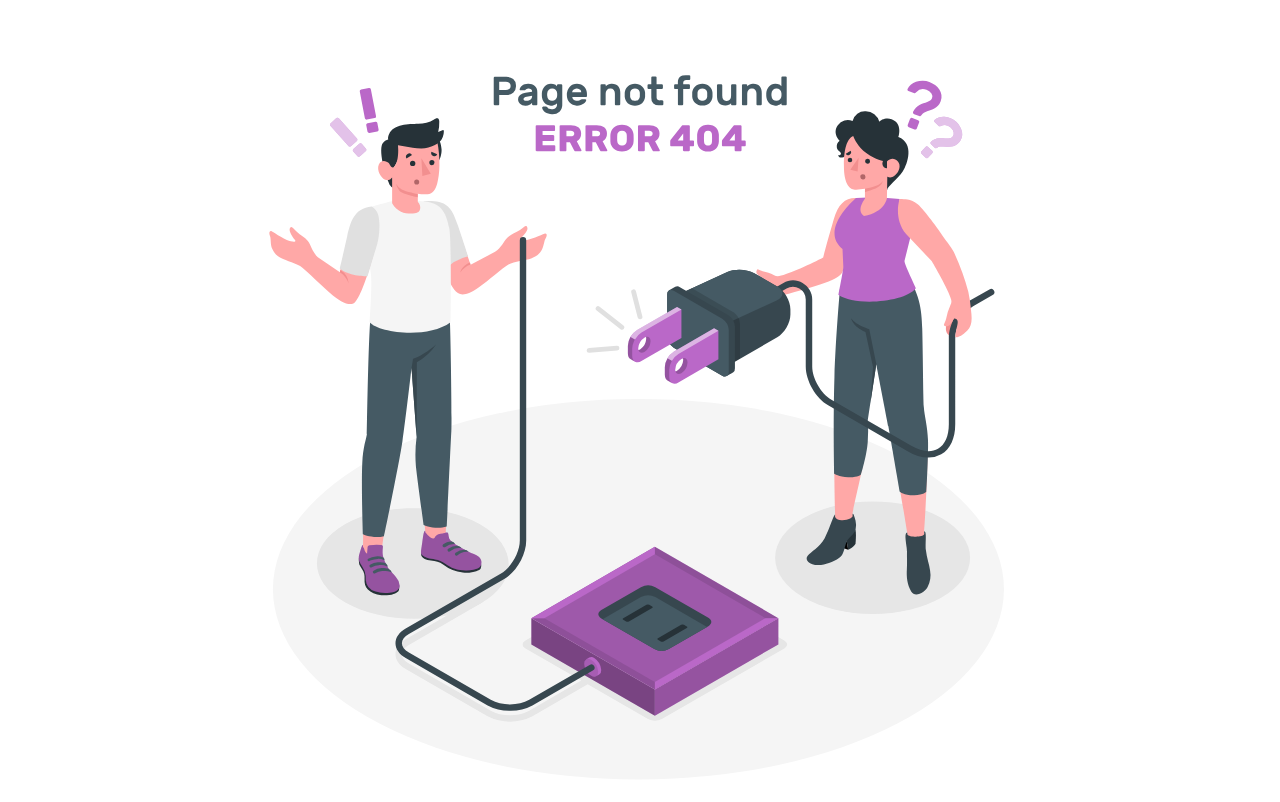
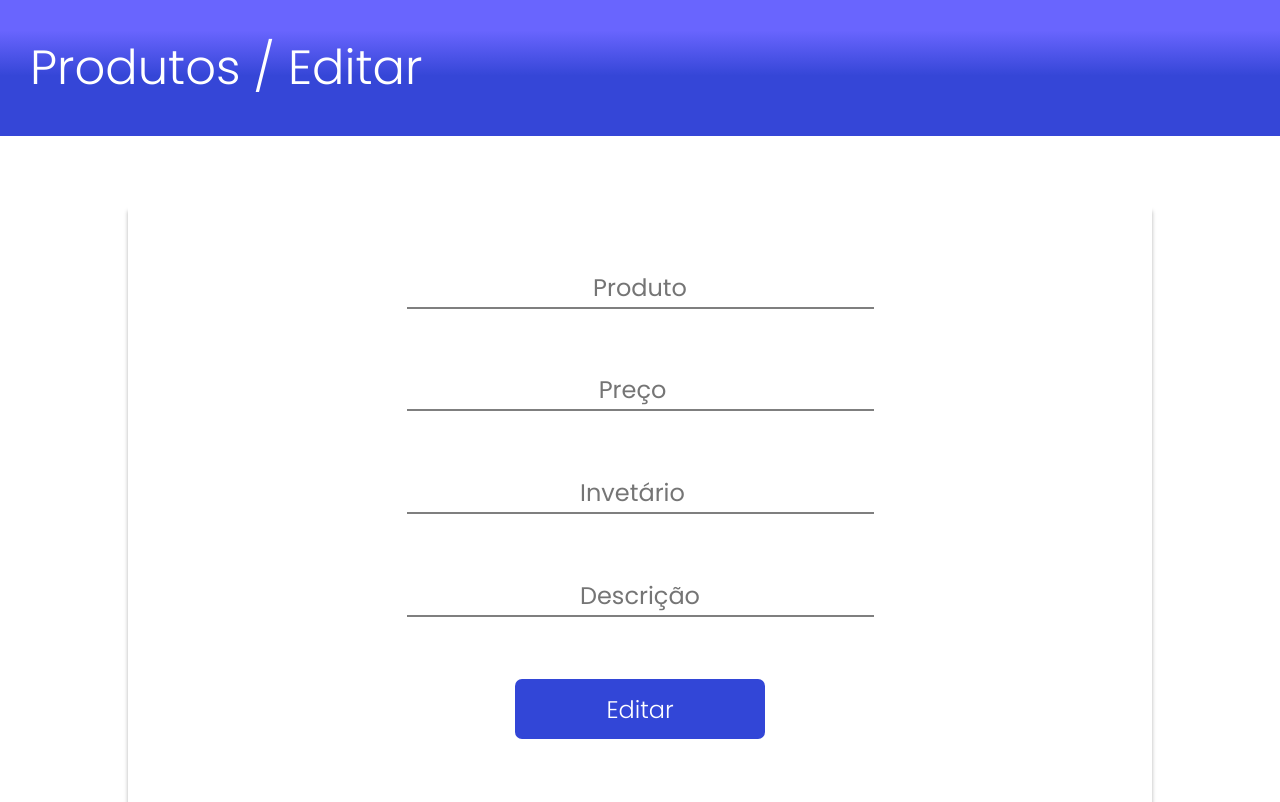
Before and after one commit to FabioPenedo/productsfrontend, a React (Vite) app: page /edit/1 in a window 1280 px wide. Built offline with nearby package versions, Linux system fonts and the light colour scheme.

Commit message:
criado função para consumir api de atualizar os produtos, finalizado e funcional

```diff
--- a/src/App.tsx
+++ b/src/App.tsx
@@ -10,7 +10,7 @@ const App = () => {
       <Routes>
         <Route path='/' element={< Home />} />
         <Route path='/register' element={< Register />} />
-        <Route path='/edit' element={< Edit />} />
+        <Route path='/edit/:id' element={< Edit />} />
         <Route path='*' element={<NotFound />} />
       </Routes>
     </>
--- a/src/api.ts
+++ b/src/api.ts
@@ -1,9 +1,7 @@
 import axios from 'axios';
-
-//const baseURL = 'http://localhost'
+import { json } from 'react-router-dom';
 
 const axiosInstance = axios.create({baseURL: 'http://localhost'});
-
 
 export const api = {
   addNewProduct: async (name: string, price: string, inventory: string, description: string) => {
@@ -22,9 +20,17 @@ export const api = {
       console.error
     }
   },
-  updateProductData: async (id: number, name: string, price: number, inventory: number, description: string) => {
+  getProductsById: async (id: string | undefined) => {
     try {
-      let response = await axiosInstance.put(`/update/${id}`,  { id, name, price, inventory, description } );
+      let response = await axiosInstance.get(`/list/${id}`)
+      return response.data
+    } catch (error) {
+      console.error
+    }
+  },
+  updateProductData: async (id: string, name: string, price: string, inventory: string, description: string) => {
+    try {
+      let response = await axiosInstance.put(`/uptade/${id}`, new URLSearchParams( { name, price, inventory, description } ));
       return response.data
     } catch (error) {
       console.error
--- a/src/components/ProductItem/index.tsx
+++ b/src/components/ProductItem/index.tsx
@@ -24,7 +24,7 @@ export const ProductItem = ({data}: Props) => {
           <C.Name>{data.description}</C.Name>
         </C.DataName>
         <C.LogoEditAndDelete>
-          <Link to="/edit"><C.LogoEdit /></Link>
+          <Link to={`/edit/${data.id}`}><C.LogoEdit /></Link>
           <C.LogoDelete onClick={() => handleClickDelete(data.id)} />
         </C.LogoEditAndDelete>
       </C.InfoData>
--- a/src/pages/edit/Edit.tsx
+++ b/src/pages/edit/Edit.tsx
@@ -1,6 +1,38 @@
+import { useState, ChangeEvent } from 'react';
+import { useParams } from 'react-router-dom';
+import { api }  from '../../api';
 import * as C from './style';
 
 export const Edit = () => {
+  const params = useParams().id
+
+  const [product, setProduct] = useState('')
+  const [price, setPrice] = useState('')
+  const [inventory, setInventory] = useState('')
+  const [description, setDescription] = useState('')
+
+  const handleProduct = {
+    product: (e: ChangeEvent<HTMLInputElement>) => setProduct(e.target.value),
+    price: (e: ChangeEvent<HTMLInputElement>) => setPrice(e.target.value),
+    inventory: (e: ChangeEvent<HTMLInputElement>) => setInventory(e.target.value),
+    description: (e: ChangeEvent<HTMLInputElement>) => setDescription(e.target.value)
+  };
+
+  const handleEditProducts = async () => {
+    if(params) {
+      if(product && price && inventory && description) {
+        await api.updateProductData(params, product, price , inventory , description)
+        setProduct('')
+        setPrice('')
+        setInventory('')
+        setDescription('')
+        alert('Atualizado com sucesso!')
+      } else {
+        alert('Precisa ser preenchido!')
+      }
+    }
+  }
+
   return (
     <C.Container>
       <C.UpSide>
@@ -10,12 +42,12 @@ export const Edit = () => {
       <C.MiddlePart>
         <C.Info>
           <C.InfoValue>
-            <C.Form action="/" method="post">
-              <C.Input type="text" placeholder='Produto' />
-              <C.Input type="number" placeholder='Preço' />
-              <C.Input type="number" placeholder='Invetário' />
-              <C.Input type="text" placeholder='Descrição'/>
-              <C.InputSubmit type="submit" value="Editar" />
+            <C.Form>
+              <C.Input type="text" placeholder='Produto' onChange={handleProduct.product} value={product} />
+              <C.Input type="number" placeholder='Preço' onChange={handleProduct.price} value={price} />
+              <C.Input type="number" placeholder='Invetário' onChange={handleProduct.inventory} value={inventory} />
+              <C.Input type="text" placeholder='Descrição' onChange={handleProduct.description} value={description} />
+              <C.InputSubmit onClick={handleEditProducts}>Editar</C.InputSubmit>
             </C.Form>
           </C.InfoValue>
         </C.Info>
--- a/src/pages/edit/style.ts
+++ b/src/pages/edit/style.ts
@@ -44,7 +44,7 @@ export const InfoValue = styled.div`
   height: inherit;
 `;
 
-export const Form = styled.form`
+export const Form = styled.div`
   display: flex;
   flex-direction: column;
   justify-content: space-evenly;
@@ -62,9 +62,10 @@ export const Input = styled.input`
   color: rgba(0, 0, 0, 0.5);
   border: 0;
   border-bottom: 2px solid rgba(0, 0, 0, 0.5);
+  outline: 0;
 `;
 
-export const InputSubmit = styled.input`
+export const InputSubmit = styled.button`
   cursor: pointer;
   width: 250px;
   height: 60px;
--- a/src/pages/register/Register.tsx
+++ b/src/pages/register/Register.tsx
@@ -19,7 +19,7 @@ export const Register = () => {
 
   const handleAddProducts = async () => {
     if(product && price && inventory && description) {
-      let json = await api.addNewProduct(product, price, inventory, description)
+      await api.addNewProduct(product, price, inventory, description)
       setProduct('')
       setPrice('')
       setInventory('')
```
